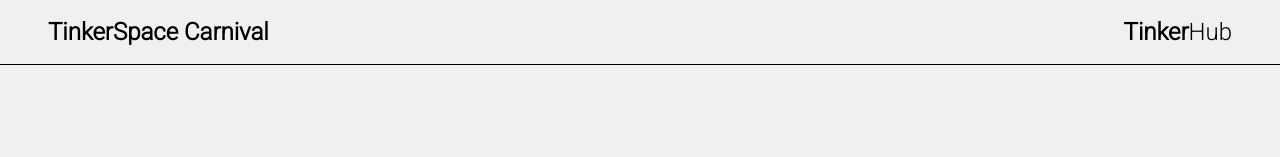
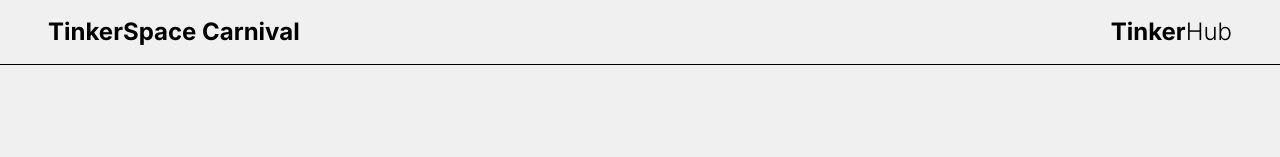
Before and after one commit to hasifazad/tinkerhub_spaceday_app, a React (Vite) app: page / in a window 1280 px wide. Shown: the top 157 px of the page. Built offline with nearby package versions, Linux system fonts and the light colour scheme; no server answers.

Commit message:
Add styles for header

```diff
--- a/src/components/Header/Header.jsx
+++ b/src/components/Header/Header.jsx
@@ -1,23 +1,32 @@
-import { Grid, Typography } from '@mui/material'
-import React from 'react'
+import { Grid, Typography } from "@mui/material";
+import React from "react";
 
 function Header() {
   return (
     <>
-            <Grid container borderBottom={1} justifyContent='space-between' paddingX={6} paddingY={2}>
-                <Grid item >
-                    <Typography variant='h5' fontWeight={600}>TinkerSpace Carnival</Typography>
+      <Grid
+        container
+        borderBottom={1}
+        justifyContent="space-between"
+        paddingX={6}
+        paddingY={2}
+      >
+        <Grid item>
+          <Typography variant="h5" fontFamily="InterBold">
+            TinkerSpace Carnival
+          </Typography>
         </Grid>
         <Grid item>
-                    <Typography variant='h5' fontWeight={600}>Tinker
-                        <span style={{ fontWeight: 'lighter' }}>
+          <Typography variant="h5" fontFamily="InterBold" display="flex">
+            Tinker
+            <Typography variant="h5" fontFamily="InterLight">
               Hub
-                        </span>
+            </Typography>
           </Typography>
         </Grid>
       </Grid>
     </>
-    )
+  );
 }
 
-export default Header
+export default Header;
--- a/src/main.css
+++ b/src/main.css
@@ -1,3 +1,13 @@
+@font-face {
+  font-family: "InterLight";
+  src: local("InterLight"), url("./fonts/Inter-Light.ttf") format("truetype");
+}
+
+@font-face {
+  font-family: "InterBold";
+  src: local("InterBold"), url("./fonts/Inter-Bold.ttf") format("truetype");
+}
+
 @font-face {
   font-family: "ClashDisplayRegular";
   src: local("ClashDisplayRegular"),
@@ -10,7 +20,6 @@
     url("./fonts/ClashDisplay-Semibold.ttf") format("truetype");
 }
 
-
 body {
   /* background-image: url('./assets/bg.svg'); */
   /* background-size: auto; */
@@ -18,7 +27,7 @@ body {
   /* background-repeat: no-repeat; */
   /* width: 100%; */
   /* height: 90vh; */
-    background-color: #F0F0F0;
+  background-color: #f0f0f0;
 }
 
 * {
```
Also changed, not shown: src/fonts/Inter-Bold.ttf (added), src/fonts/Inter-Light.ttf (added). Lines whose indentation alone changed are shown as unchanged.
